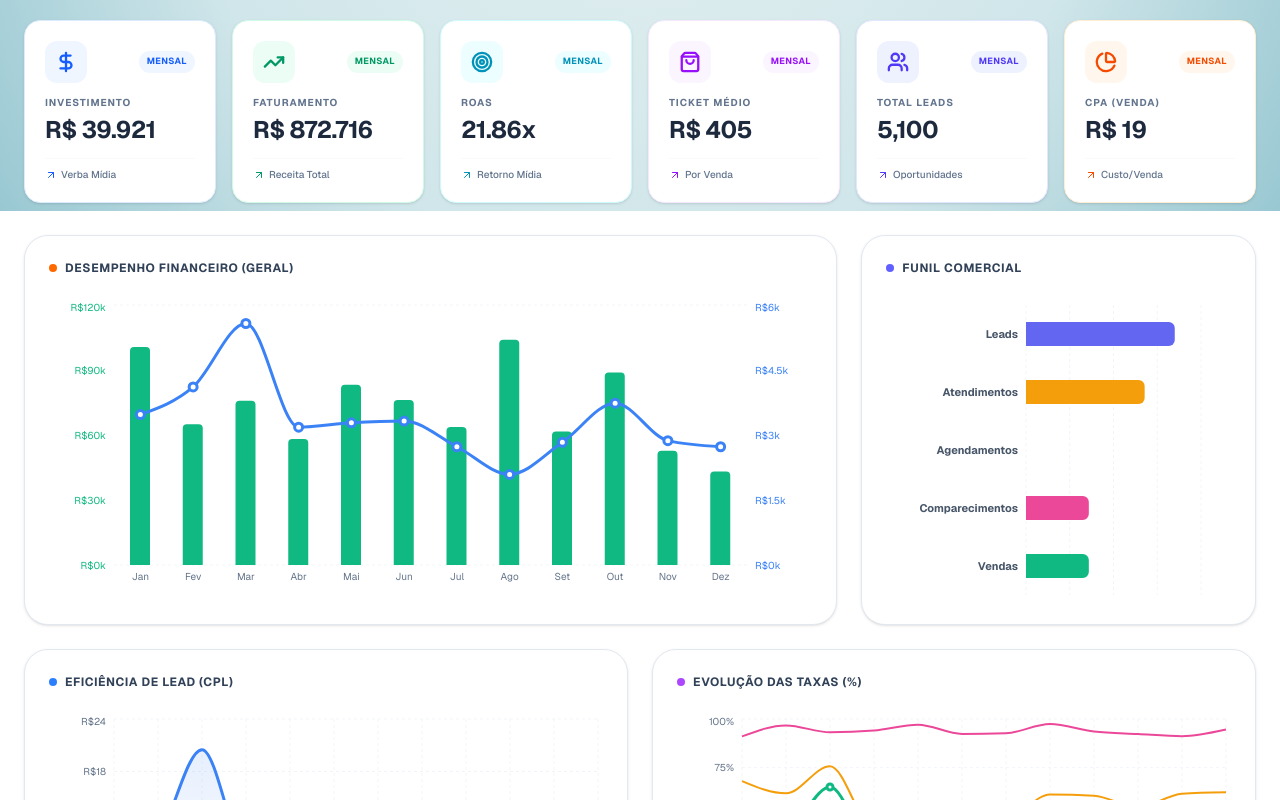
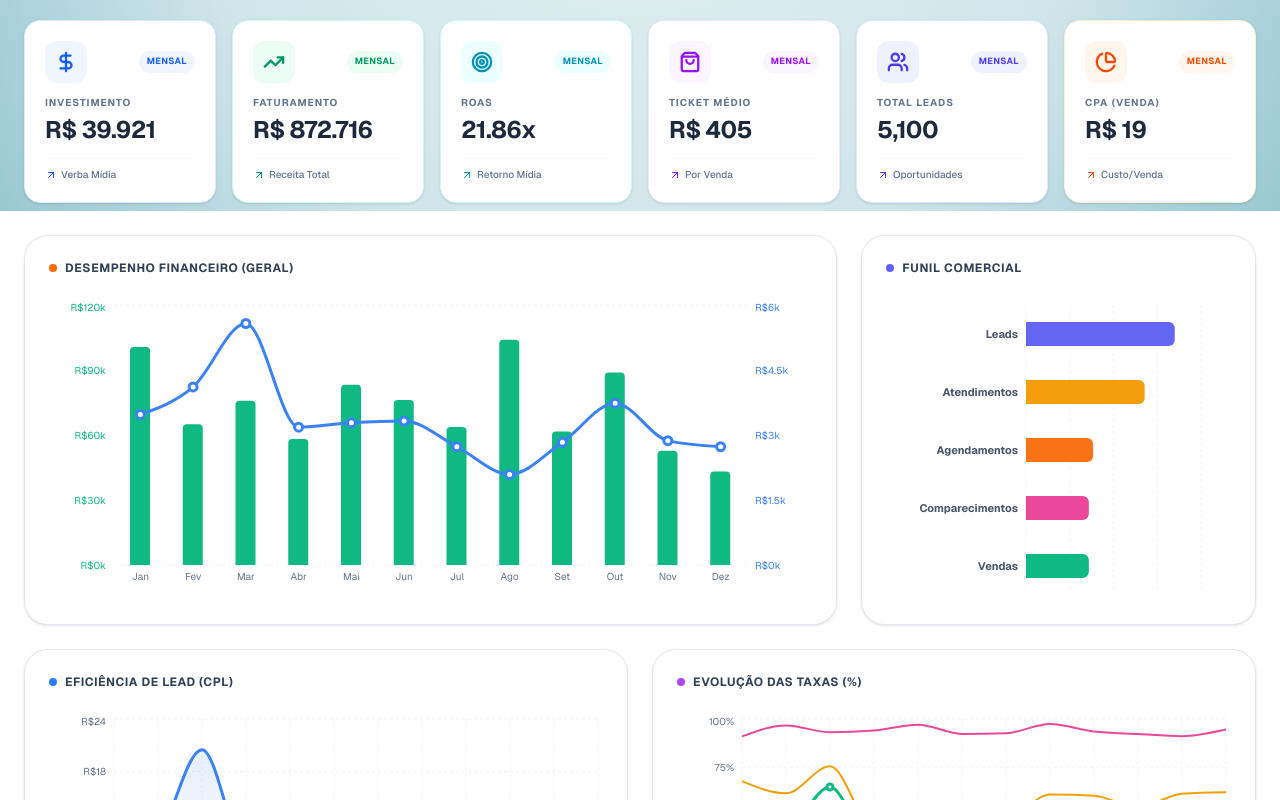
Before and after one commit to jose25mn/dashboard-marketing, a Next.js app: page / in a window 1280 px wide. Shown: the part 589-1389 px from the top of the page. Built offline with nearby package versions, Linux system fonts and the light colour scheme.

Commit message:
Fix indentation issue in page.tsx

```diff
--- a/app/page.tsx
+++ b/app/page.tsx
@@ -155,7 +155,7 @@ export default function Dashboard() {
         leads: acc.leads + curr.leads,
         vendas: acc.vendas + curr.vendas,
         atendimentos: acc.atendimentos + (curr.atendimentos || 0),
-        agendamentos: acc.agendamentos + (curr.agendimentos || 0),
+        agendamentos: acc.agendamentos + (curr.agendamentos || 0),
         comparecimentos: acc.comparecimentos + (curr.comparecimentos || 0)
     }), { invest: 0, faturamento: 0, leads: 0, vendas: 0, atendimentos: 0, agendamentos: 0, comparecimentos: 0 });
 
```
